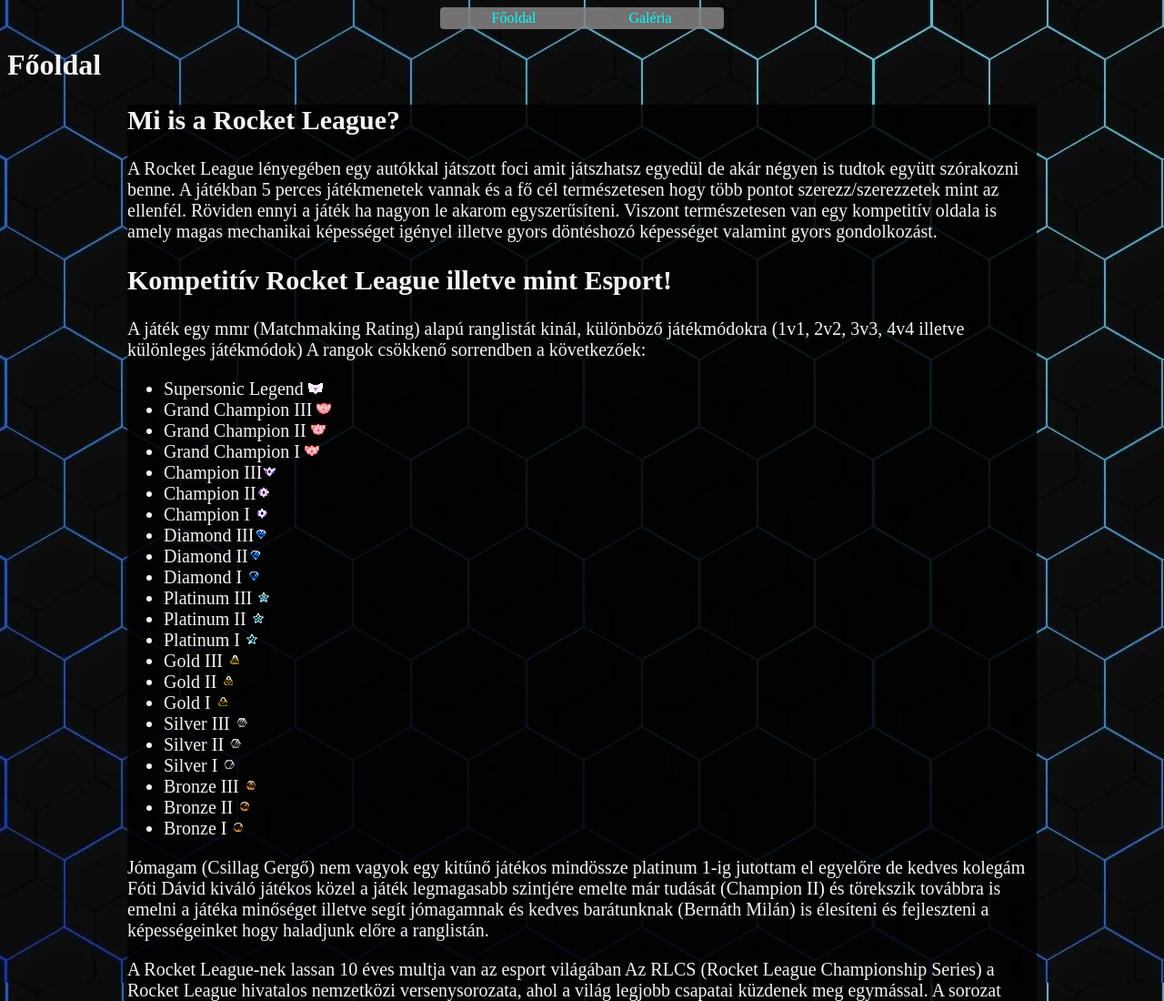
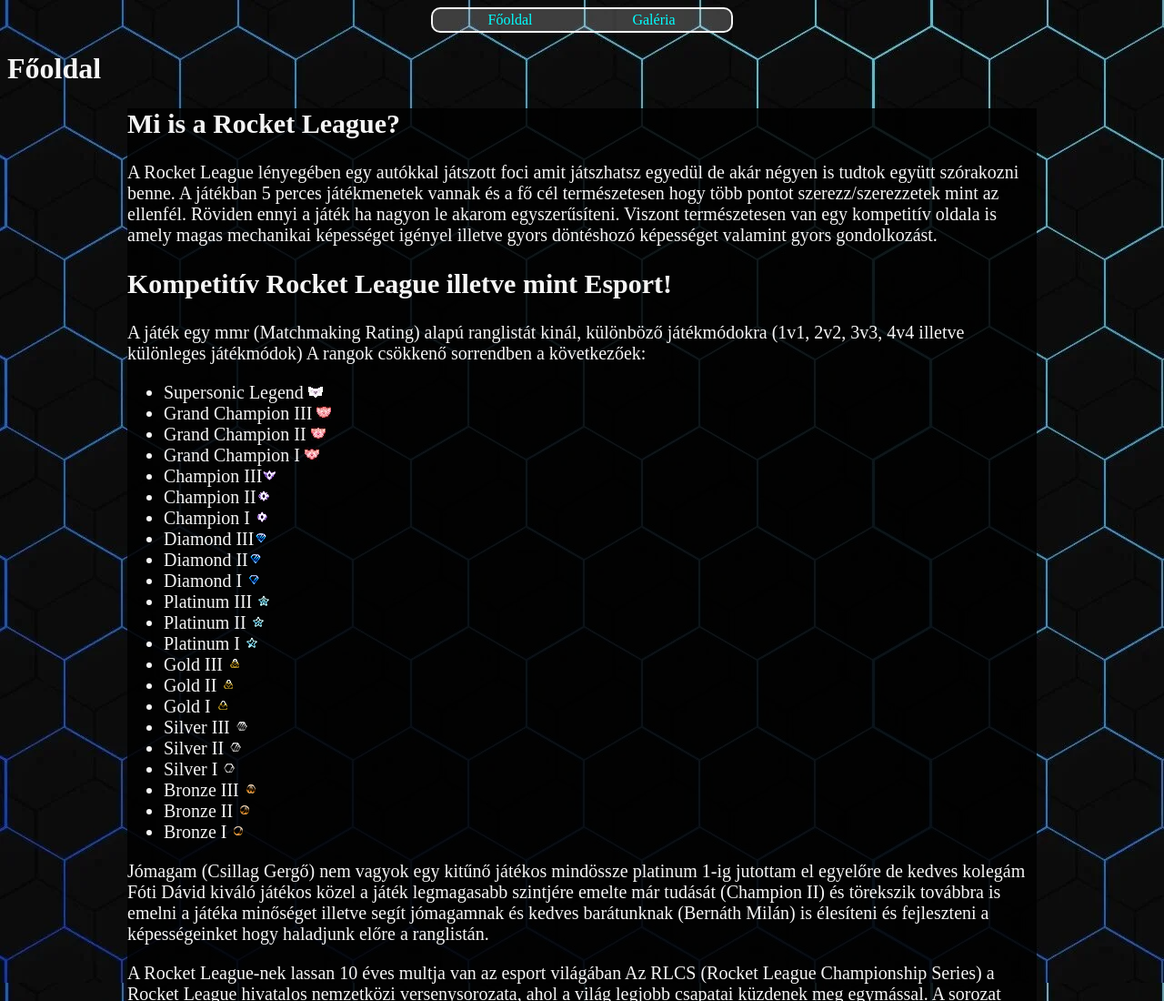
Before and after one commit to NonameDOD/rocketleauge, a plain HTML site: page index.html in a window 1280 px wide. Shown: the top 1100 px of the page at 91% size. Drawn offline with Linux system fonts and the light colour scheme.

Commit message:
csinositas a fejlecben

```diff
--- a/style.css
+++ b/style.css
@@ -30,11 +30,12 @@
     display: grid;
     grid-template-columns: 1fr 1fr;
     text-align: center;
-    background-color: rgba(133, 131, 131, 0.85);
+    background-color: rgba(255, 255, 255, 0.205);
     padding: 3px 6px;
-    border-radius: 4px;
-    margin:auto;
-    max-width: 300px;
+    border-radius: 10px;
+    margin:auto ;
+    max-width: 25% ;
+    border: 2px solid;
 
 }
 #fejlec a {
@@ -43,6 +44,8 @@
 }
 #fejlec :hover {
     color:whitesmoke;
+    background-color: rgba(1, 255, 128, 0.644);
+    border-radius: 10px;
 }
 .montage{
     display: grid;
```
